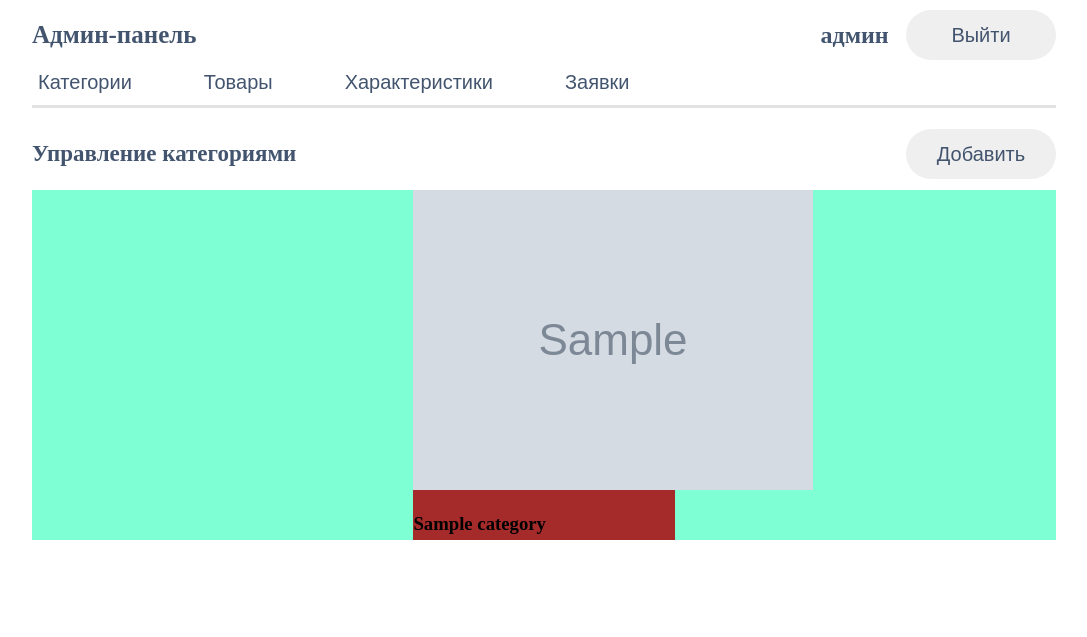
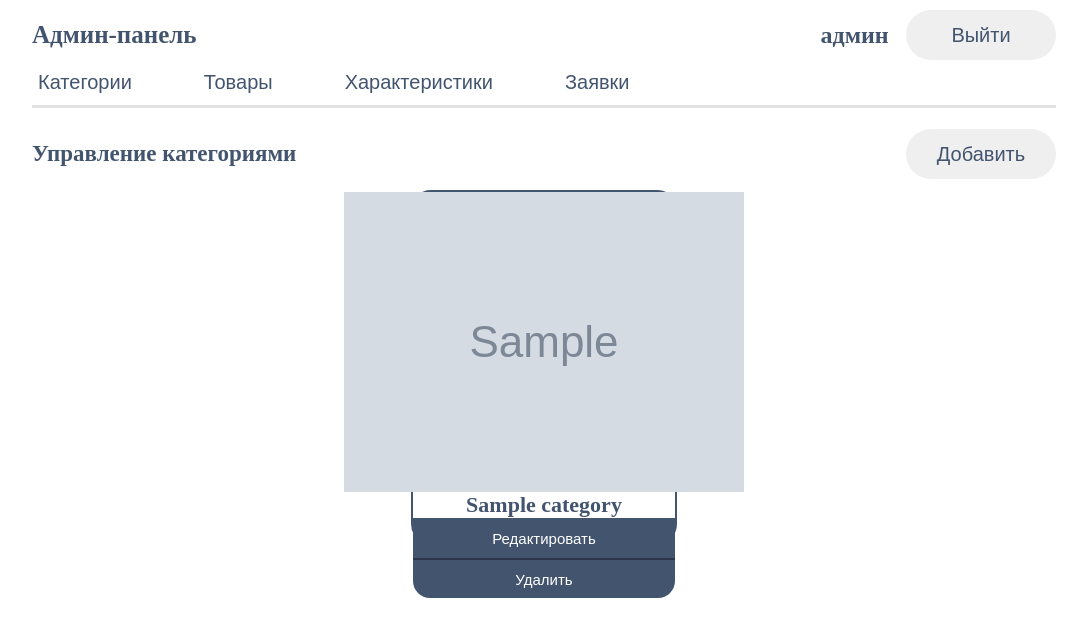
Before and after one commit to AlinaEvlanteva/Diplom, a Flask app: page /admin/ in a window 1280 px wide. Shown: the part 100-737 px from the top of the page, without its empty margins (96-1183 px from the left). Run offline with Flask 3, Linux system fonts and the light colour scheme; the visitor is signed in with stand-in values (Sample User, id 1); tables that the repository leaves empty hold one stand-in row (values such as "Sample post"); grey boxes marked "Sample" are stand-in pictures.

Commit message:
дизайн категории сделан

```diff
--- a/static/css/admin_panel.css
+++ b/static/css/admin_panel.css
@@ -218,7 +218,7 @@ main {
 
 .card_container{
     width: 80%;
-    background-color: aquamarine;
+    /* background-color: aquamarine; */
     display: flex;
     flex-wrap: wrap;
     justify-content: center;
@@ -227,5 +227,47 @@ main {
 .card_inner{
     width: 25.5%;
     height: 350px;
-    background-color: brown;
+    /* background-color: brown; */
+    display: flex;
+    flex-direction: column;
+    align-items: center;
+    justify-content: space-between;
+    border: 2px solid #42546E;
+    border-radius: 20px;
 }
+.card_title{
+    font-size: 22px;
+    color: #42546E;
+    margin: 0;
+}
+.card_inner_button{
+    width: 100%;
+    height: 80px;
+    /* background-color: blanchedalmond; */
+    display: flex;
+    flex-wrap: wrap;
+    justify-content: center;
+    /* gap: 20px; */
+}
+
+.card_inner_button button{
+    width: 330px;
+    height: 40px;
+    /* border-radius: 20px; */
+    border: none;
+    background-color: #42546E;
+    color: white;
+    font-size: 15px;
+}
+#but_delete{
+    width: 330px;
+    height: 40px;
+    /* border-radius: 20px; */
+    border: none;
+    background-color: #42546E;
+    color: white;
+    font-size: 15px;
+    border-bottom-left-radius: 17px;
+    border-bottom-right-radius: 17px;
+    border-top: 2px solid #2b3748;
+}
--- a/static/css/katalog.css
+++ b/static/css/katalog.css
@@ -174,8 +174,8 @@ main {
     align-items: center;
 }
 .post img{
-    border: 2px solid #DCDCDC;
-    border: 24px;
+    border: 3px solid #DCDCDC;
+    border-radius: 24px;
 }
 .post h3{
     color: #42546E;
--- a/templates/admin_panel.html
+++ b/templates/admin_panel.html
@@ -59,6 +59,10 @@
                 <div class="card_inner">
                     <img src="{{ url_for('static', filename='img/small/' + category.image) }}"/>
                     <h3 class="card_title">{{ category.name }}</h3>
+                    <div class="card_inner_button">
+                        <button>Редактировать</button>
+                        <button id="but_delete">Удалить</button>
+                    </div>
                 </div>
                 {% endfor %}
             </div>
```
Also changed, not shown: static/img/small/cepi.png, static/img/small/poshipniki.png, static/img/small/remni.png, static/img/small/shkivi.png, static/img/small/silikon.png, static/img/small/uplot.png.
